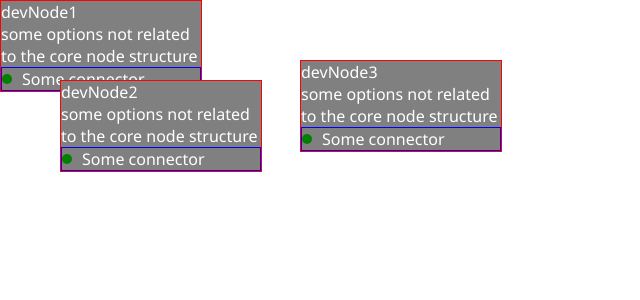
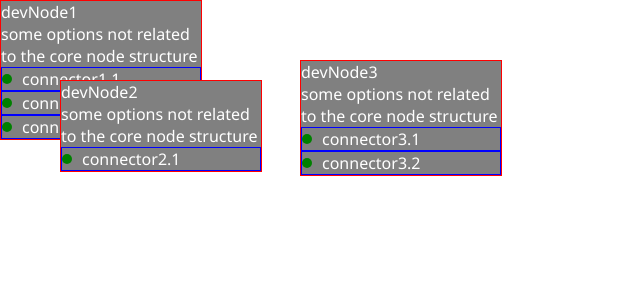
Before and after one commit to yolisses0/nodes-editor, a SvelteKit app: page / in a window 1280 px wide. Shown: the top 300 px of the page, without its empty margins (0-640 px from the left). Built offline with nearby package versions, Linux system fonts and the light colour scheme.

Commit message:
Use connector in ConnectorItem

```diff
--- a/src/lib/ConnectorItem.svelte
+++ b/src/lib/ConnectorItem.svelte
@@ -1,18 +1,20 @@
 <script lang="ts">
 	import type { Snippet } from 'svelte';
+	import type { Connector } from './Connector.js';
 	import type { ConnectorItemContentProps } from './ConnectorItemContentProps.js';
 	import type { Vector } from './Vector.js';
 
 	interface Props {
+		connector: Connector;
 		content: Snippet<[ConnectorItemContentProps]>;
 		updateConnectorPosition(id: string, position: Vector): void;
 	}
 
-	const { content, updateConnectorPosition }: Props = $props();
+	const { content, connector, updateConnectorPosition }: Props = $props();
 </script>
 
 <div class="connector-item">
-	{@render content({ updateConnectorPosition })}
+	{@render content({ connector, updateConnectorPosition })}
 </div>
 
 <style>
--- a/src/lib/ConnectorItemContentProps.ts
+++ b/src/lib/ConnectorItemContentProps.ts
@@ -1,5 +1,7 @@
+import type { Connector } from './Connector.js';
 import type { Vector } from './Vector.js';
 
 export type ConnectorItemContentProps = {
+	connector: Connector;
 	updateConnectorPosition(id: string, position: Vector): void;
 };
--- a/src/routes/ConnectorItemContent.svelte
+++ b/src/routes/ConnectorItemContent.svelte
@@ -4,7 +4,7 @@
 
 	let element = $state<Element>();
 
-	const { updateConnectorPosition }: ConnectorItemContentProps = $props();
+	const { connector, updateConnectorPosition }: ConnectorItemContentProps = $props();
 
 	$effect(() => {
 		if (!element) return;
@@ -18,7 +18,7 @@
 
 <div class="connector-item-content">
 	<div class="joint-circle" bind:this={element}></div>
-	<div>Some connector</div>
+	<div>{connector.id}</div>
 </div>
 
 <style>
--- a/src/routes/NodeItemContent.svelte
+++ b/src/routes/NodeItemContent.svelte
@@ -7,8 +7,8 @@
 	const { node, updateConnectorPosition }: NodeItemContentProps = $props();
 </script>
 
-{#snippet connectorContent({ updateConnectorPosition }: ConnectorItemContentProps)}
-	<ConnectorItemContent {updateConnectorPosition} />
+{#snippet connectorContent({ connector, updateConnectorPosition }: ConnectorItemContentProps)}
+	<ConnectorItemContent {connector} {updateConnectorPosition} />
 {/snippet}
 
 <div class="node-item-content">
@@ -16,7 +16,9 @@
 		{node.id}
 	</div>
 	<div>some options not related to the core node structure</div>
-	<ConnectorItem content={connectorContent} {updateConnectorPosition} />
+	{#each node.connectors as connector (connector.id)}
+		<ConnectorItem {connector} content={connectorContent} {updateConnectorPosition} />
+	{/each}
 </div>
 
 <style>
```
